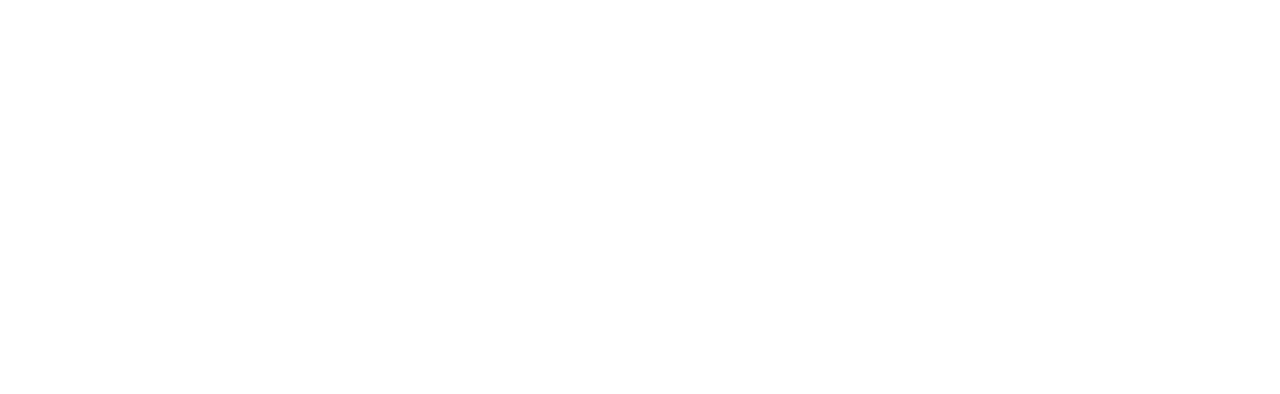
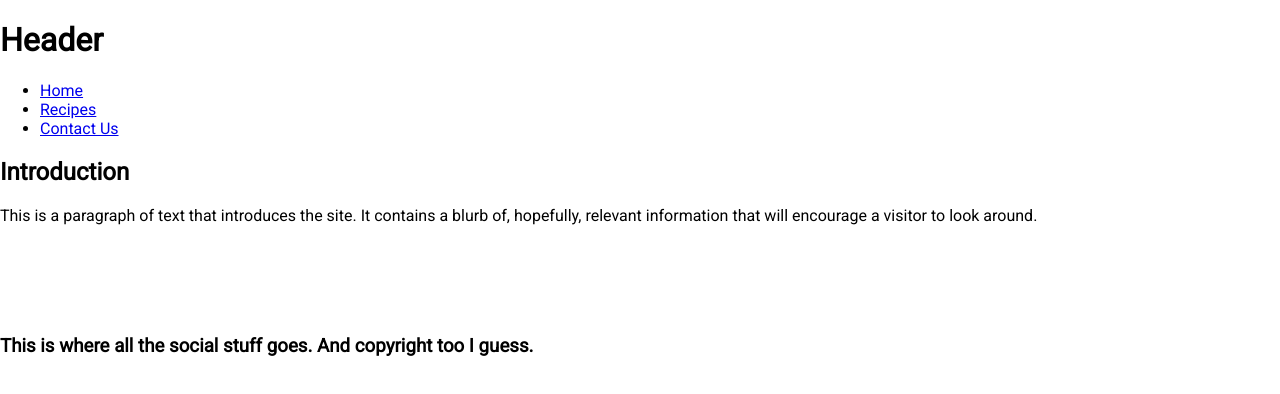
Before and after one commit to SJECollins/top-recipes-project, a plain HTML site: page index.html in a window 1280 px wide. Drawn offline with Linux system fonts and the light colour scheme.

Commit message:
Add HTML

```diff
--- a/index.html
+++ b/index.html
@@ -10,6 +10,50 @@
     <title>TOP Recipes</title>
 </head>
 <body>
-
+    <header>
+        <h1>Header</h1>
+        <nav>
+            <ul>
+                <li>
+                    <a href="#" alt="home">Home</a>
+                </li>
+                <li>
+                    <a href="#" alt="recipes">Recipes</a>
+                </li>
+                <li>
+                    <a href="#" alt="contact">Contact Us</a>
+                </li>
+            </ul>
+        </nav>
+    </header>
+    <section class="intro">
+        <h2>Introduction</h2>
+        <p>This is a paragraph of text that introduces the site. It contains a blurb of, hopefully, relevant information that will encourage a visitor to look around.</p>
+    </section>
+    <section id="main">
+        <div class="recipe">
+            <a href="#" alt="">
+                <img src="#" alt="">
+            </a>
+        </div>
+        <div class="recipe">
+            <a href="#" alt="">
+                <img src="#" alt="">
+            </a>
+        </div>
+        <div class="recipe">
+            <a href="#" alt="">
+                <img src="#" alt="">
+            </a>
+        </div>
+        <div class="recipe">
+            <a href="#" alt="">
+                <img src="#" alt="">
+            </a>
+        </div>
+    </section>
+    <footer class="socials">
+        <h3>This is where all the social stuff goes. And copyright too I guess.</h3>
+    </footer>
 </body>
 </html>
--- a/style.css
+++ b/style.css
@@ -0,0 +1,6 @@
+@import url('https://fonts.googleapis.com/css2?family=Oswald&family=Roboto&display=swap');
+
+body {
+    margin: 0;
+    font-family: Roboto, Verdana, sans-serif;
+}
```
